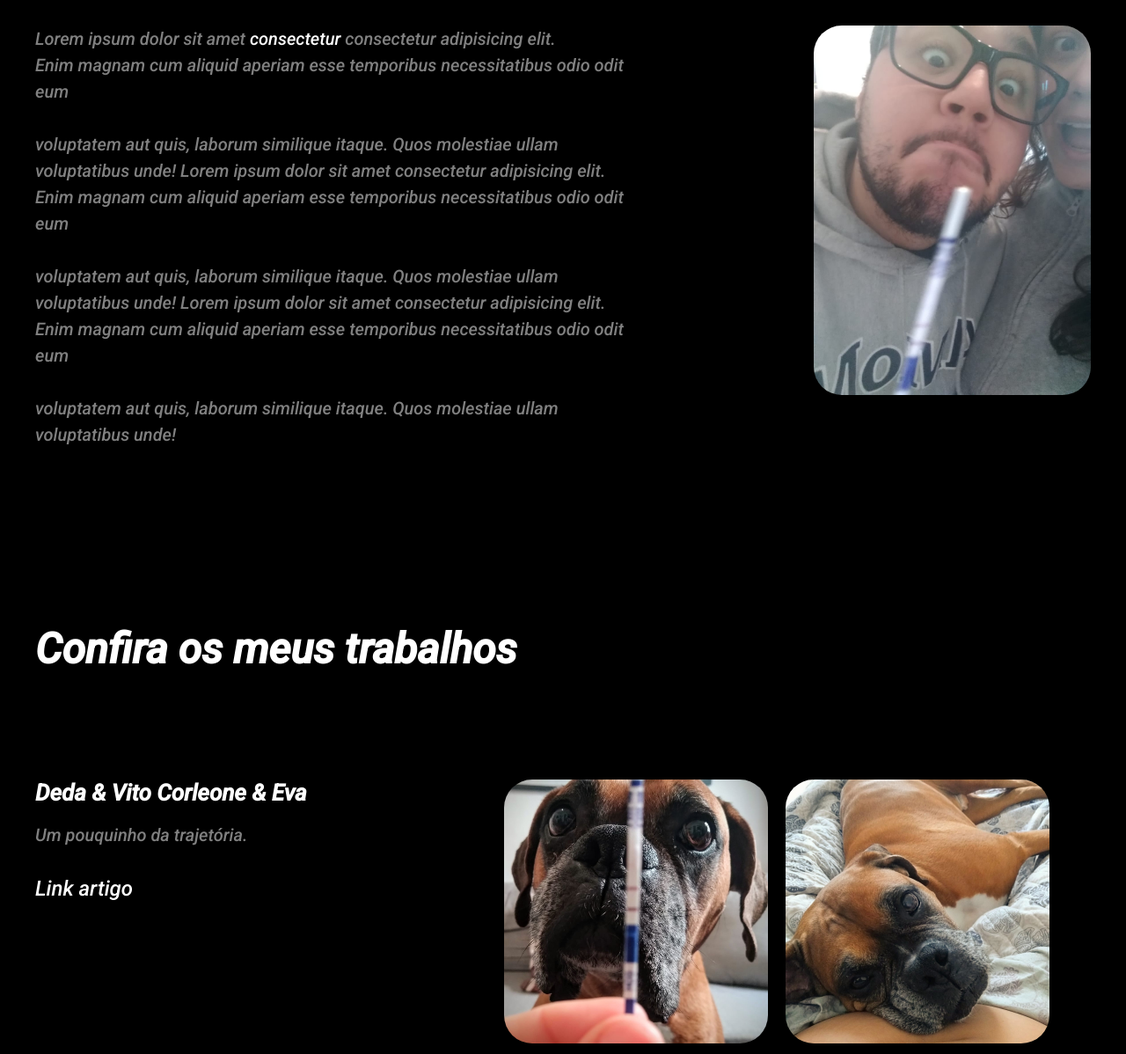
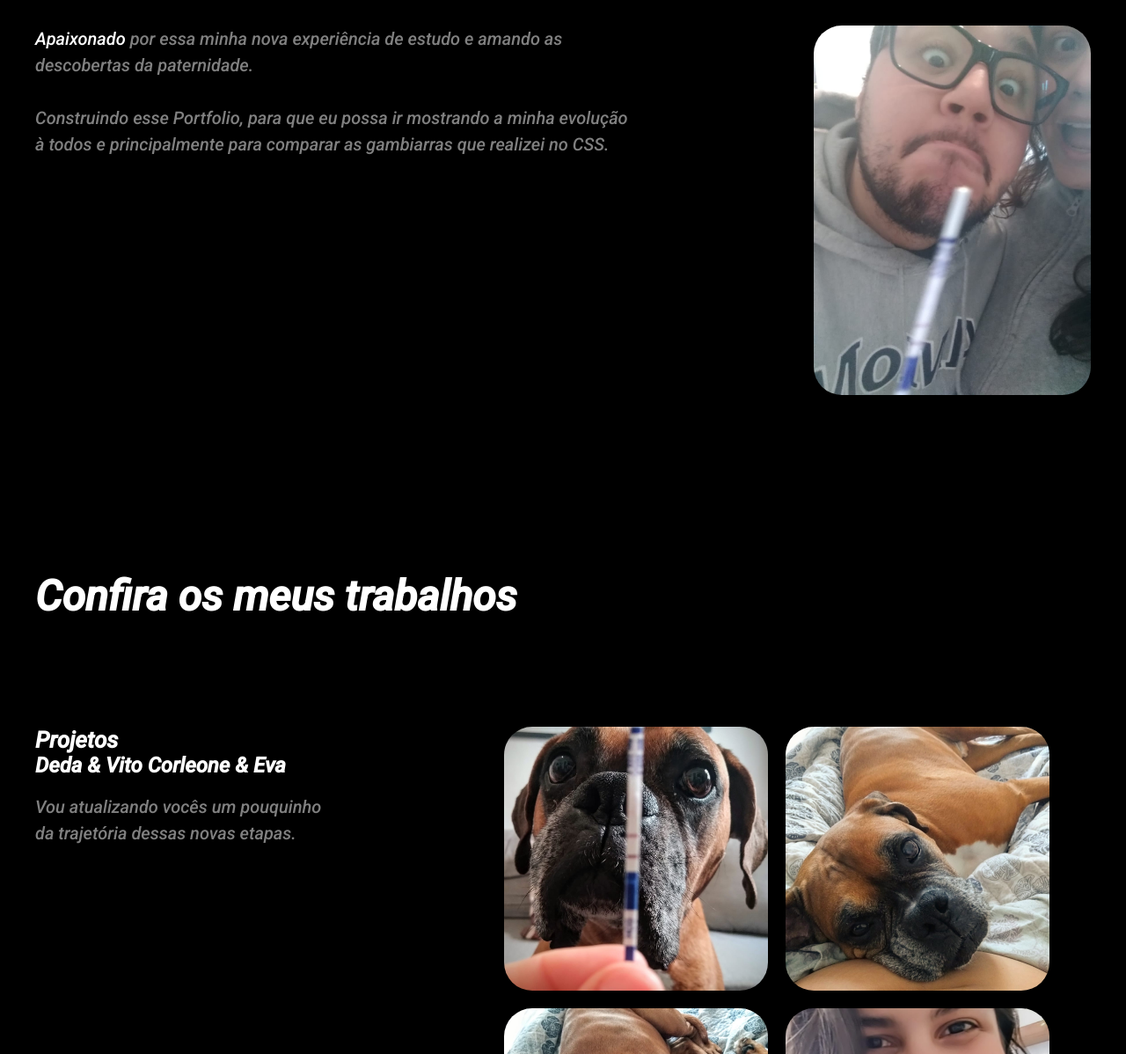
Before and after one commit to EscobarRodrigo/Portifolio, a plain HTML site: page index.html in a window 1280 px wide. Shown: the part 1182-2380 px from the top of the page at 88% size. Drawn offline with Linux system fonts and the light colour scheme.

Commit message:
atualizando

```diff
--- a/index.html
+++ b/index.html
@@ -52,7 +52,7 @@
 
     <section class="socials">
 
-         <a href="https://www.linkedin.com/in/rodrigo-escobar-63104655/" target="_blank">
+            <a href="https://www.linkedin.com/in/rodrigo-escobar-63104655/"     target="_blank">
                 <img src="https://img.icons8.com/nolan/96/linkedin.png"/>
             </a>
 
@@ -61,37 +61,23 @@
                 <img src="https://img.icons8.com/nolan/96/github.png"/>
             </a>
 
-         <a href="https://www.instagram.com/rodrigogescobar/" target= "_blank">
-            <img src="https://img.icons8.com/nolan/96/instagram-new.png"/>
+            <a href="https://www.instagram.com/rodrigogescobar/" target= "_blank"><img src="https://img.icons8.com/nolan/96/instagram-new.png"/>
             </a>
 
-            <a href="./pix.html" target= "_blank">
-                <img src="https://img.icons8.com/external-kiranshastry-gradient-kiranshastry/96/000000/external-money-finance-kiranshastry-gradient-kiranshastry-9.png"/>
+            <a href="./pix.html" target= "_blank"><img src="https://img.icons8.com/external-kiranshastry-gradient-kiranshastry/96/000000/external-money-finance-kiranshastry-gradient-kiranshastry-9.png"/>
             </a>
-
 
     </section>
 
             <article>
 
-            <p>Lorem ipsum dolor sit amet <a target="_blank" href="http://">consectetur</a> consectetur adipisicing elit. <br>
-                Enim magnam cum aliquid aperiam esse temporibus necessitatibus odio odit eum
-                <br><br>
-                voluptatem aut quis, laborum similique itaque. Quos molestiae ullam voluptatibus unde!
-                Lorem ipsum dolor sit amet consectetur adipisicing elit. <br>
-                Enim magnam cum aliquid aperiam esse temporibus necessitatibus odio odit eum
-                <br><br>
-                voluptatem aut quis, laborum similique itaque. Quos molestiae ullam voluptatibus unde!
-                Lorem ipsum dolor sit amet consectetur adipisicing elit. <br>
-                Enim magnam cum aliquid aperiam esse temporibus necessitatibus odio odit eum
-                <br><br>
-                voluptatem aut quis, laborum similique itaque. Quos molestiae ullam voluptatibus unde!
+                <p>
+                    <a target="_blank" href="https://github.com/deborabeatriz-f">Apaixonado</a> por essa minha nova experiência de estudo e amando as descobertas da paternidade.<br><br>
+
+                    Construindo esse Portfolio, para que eu possa ir mostrando a minha evolução à todos e principalmente para comparar as gambiarras que realizei no CSS.
                 </p>
 
-
                 <img src="./css/Ro_Deda.jpeg" alt="">
-
-
 
             </article>
 
@@ -105,11 +91,19 @@
         <article>
 
             <div class="infos">
-                <h1>Deda & Vito Corleone & Eva</h1>
+                <h1>Projetos</h1>
 
-                <p>Um pouquinho da trajetória.</p>
+                <h2>
+                    <a href="https://github.com/deborabeatriz-f" target="_blank">Deda &</a>
 
-                <a target="blank_" href="https://www.instagram.com/vito.corleone.the.dog.father/">Link artigo</a>
+                    <a target="blank_" href="https://www.instagram.com/vito.corleone.the.dog.father/"> Vito Corleone & Eva </a>
+
+                </h2>
+
+
+
+
+                <p> Vou atualizando vocês  um pouquinho da trajetória dessas novas etapas.</p>
 
             </div>
 
```
Lines whose indentation alone changed are shown as unchanged.
